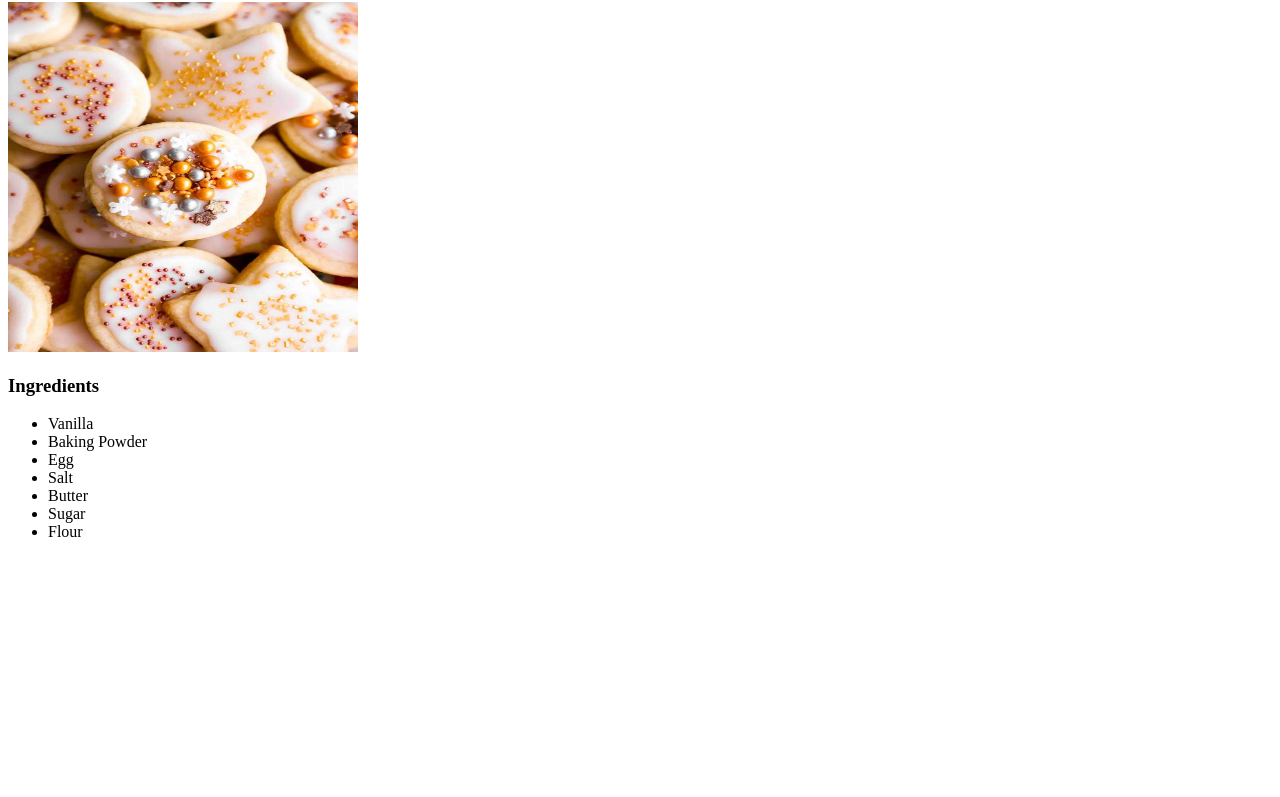
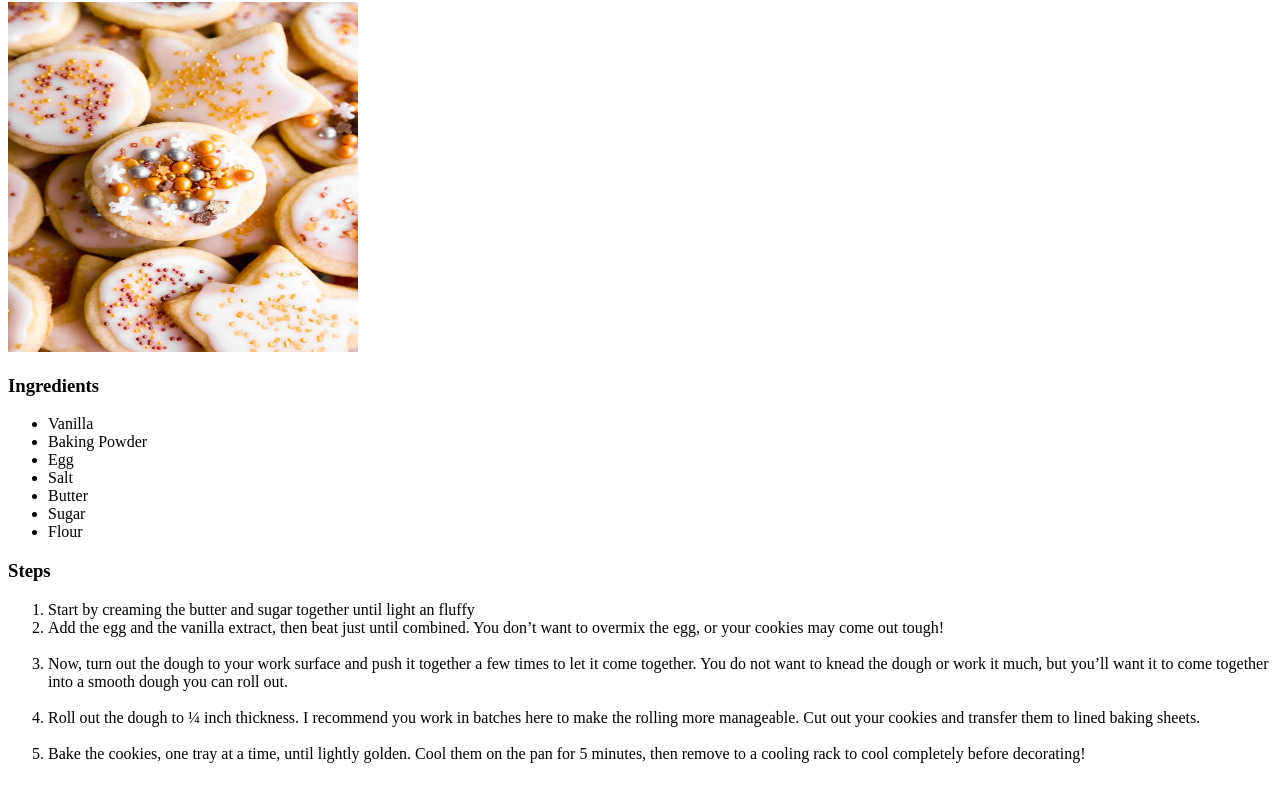
Before and after one commit to dellis2cs/Recipe-TOP, a plain HTML site: page recipes/sugar-cookies.html in a window 1280 px wide. Shown: the part 78-875 px from the top of the page. Before the commit the page ends 800 px from the top, so only its background shows below. Drawn offline with Linux system fonts and the light colour scheme.

```diff
--- a/recipes/sugar-cookies.html
+++ b/recipes/sugar-cookies.html
@@ -18,5 +18,13 @@
         <li>Sugar</li>
         <li>Flour</li>
     </ul>
+    <h3>Steps</h3>
+    <ol>
+        <li>Start by creaming the butter and sugar together until light an fluffy</li>
+        <li>Add the egg and the vanilla extract, then beat just until combined. You don’t want to overmix the egg, or your cookies may come out tough!</li><br>
+        <li>Now, turn out the dough to your work surface and push it together a few times to let it come together. You do not want to knead the dough or work it much, but you’ll want it to come together into a smooth dough you can roll out.</li><br>
+        <li>Roll out the dough to ¼ inch thickness. I recommend you work in batches here to make the rolling more manageable. Cut out your cookies and transfer them to lined baking sheets.</li><br>
+        <li>Bake the cookies, one tray at a time, until lightly golden. Cool them on the pan for 5 minutes, then remove to a cooling rack to cool completely before decorating!</li><br>
+    </ol>
 </body>
 </html>
```
Also changed, not shown: index.html (+5 -2 lines), salsa.html (added).
